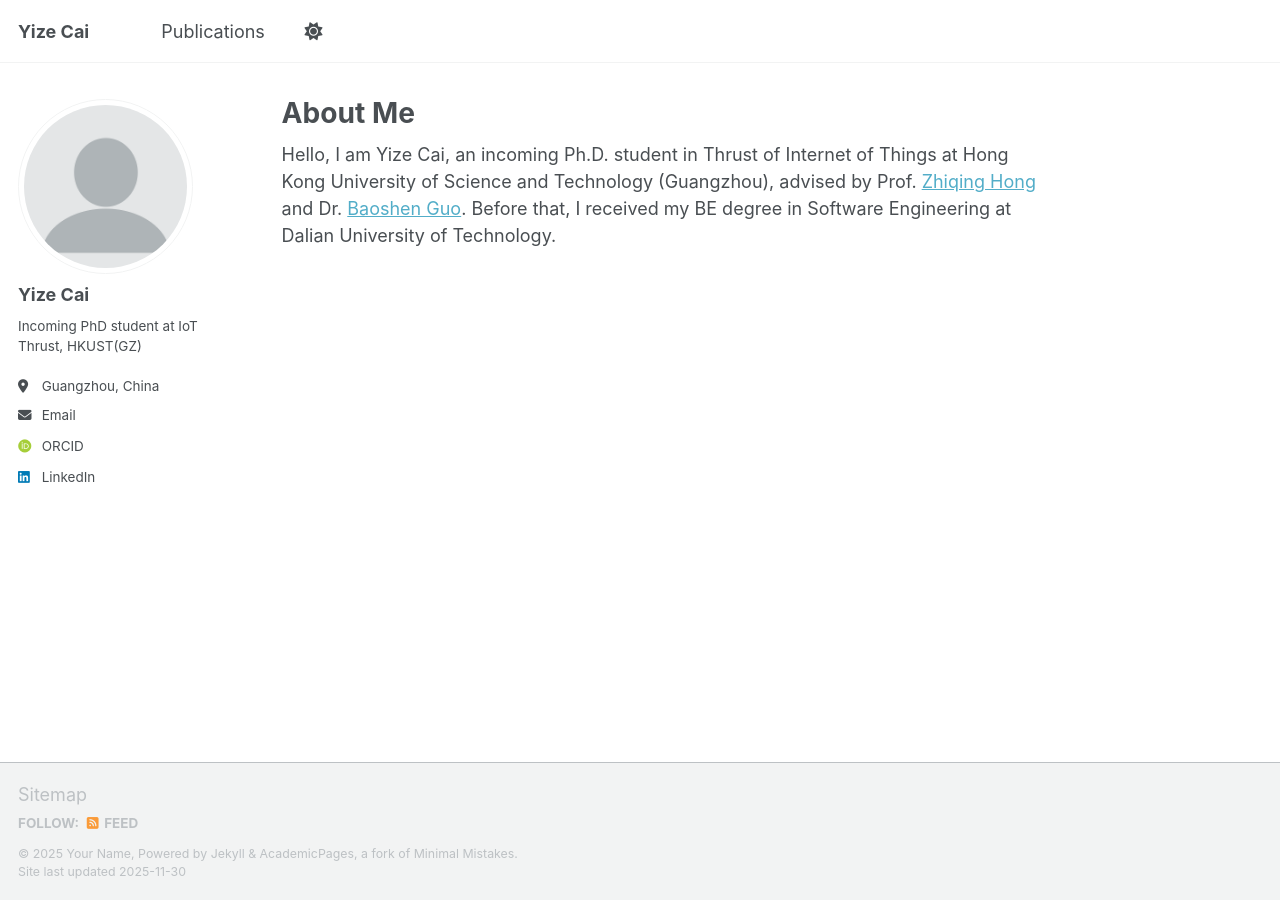
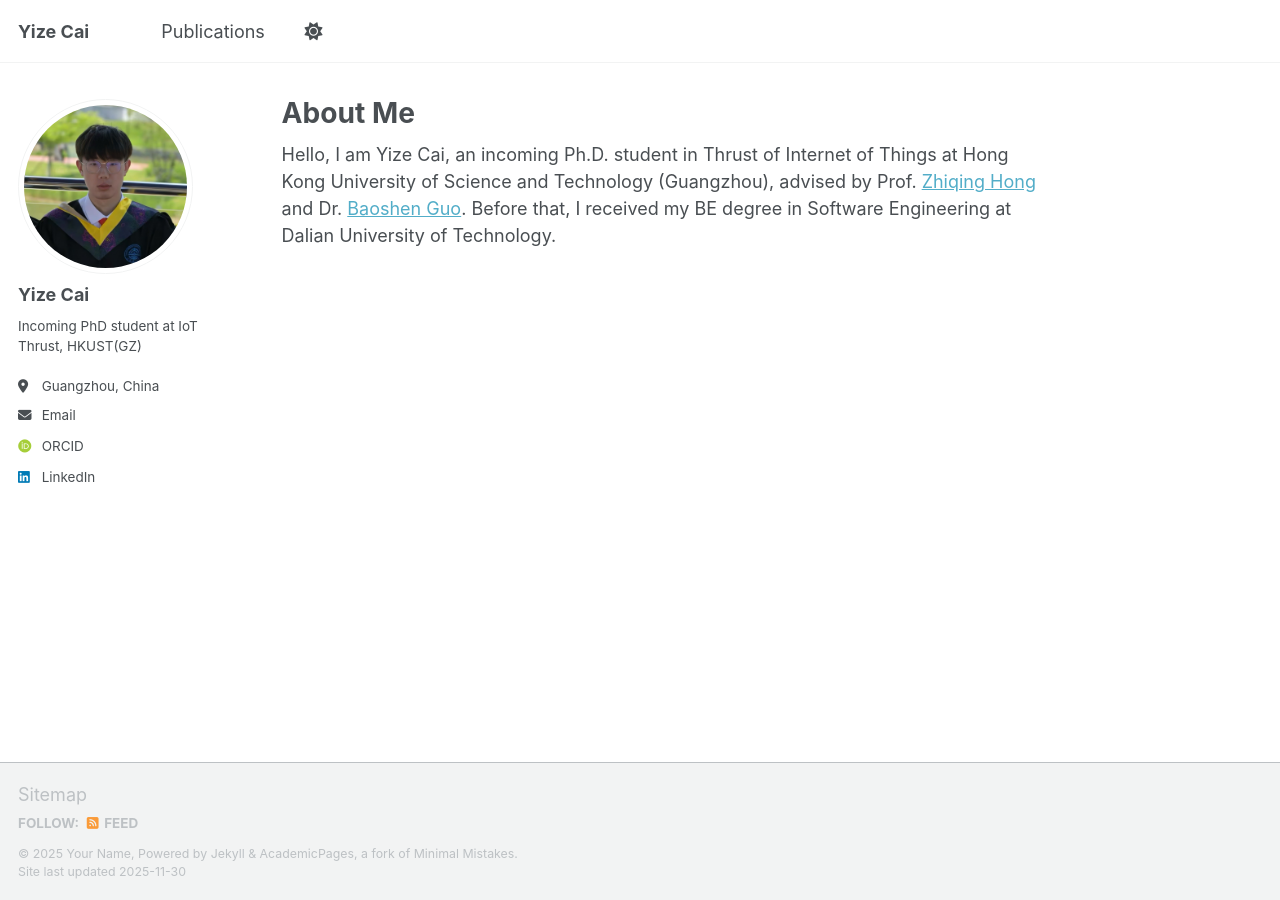
Before and after one commit to saiketa/saiketa.github.io, a Jekyll site: the page built from _pages/about.md, in a window 1280 px wide. Built offline with Jekyll 4.4.1, drawn with Linux system fonts in a browser that asks for light colours; some web fonts are replaced; a script bundle is joined from its source files by our own code; library files that are not in the unit come from our copies.

Commit message:
Update _config.yml

```diff
--- a/_config.yml
+++ b/_config.yml
@@ -23,7 +23,7 @@ repository               : "academicpages/academicpages.github.io"
 #               Additional customization can be done by editing /_includes/author-profile.html
 author:
   # Biographic information
-  avatar           : "profile.png"
+  avatar           : "photo.png"
   name             : "Yize Cai"
   # pronouns         : # example: "she/her"
   bio              : "Incoming PhD student at IoT Thrust, HKUST(GZ)"
```
